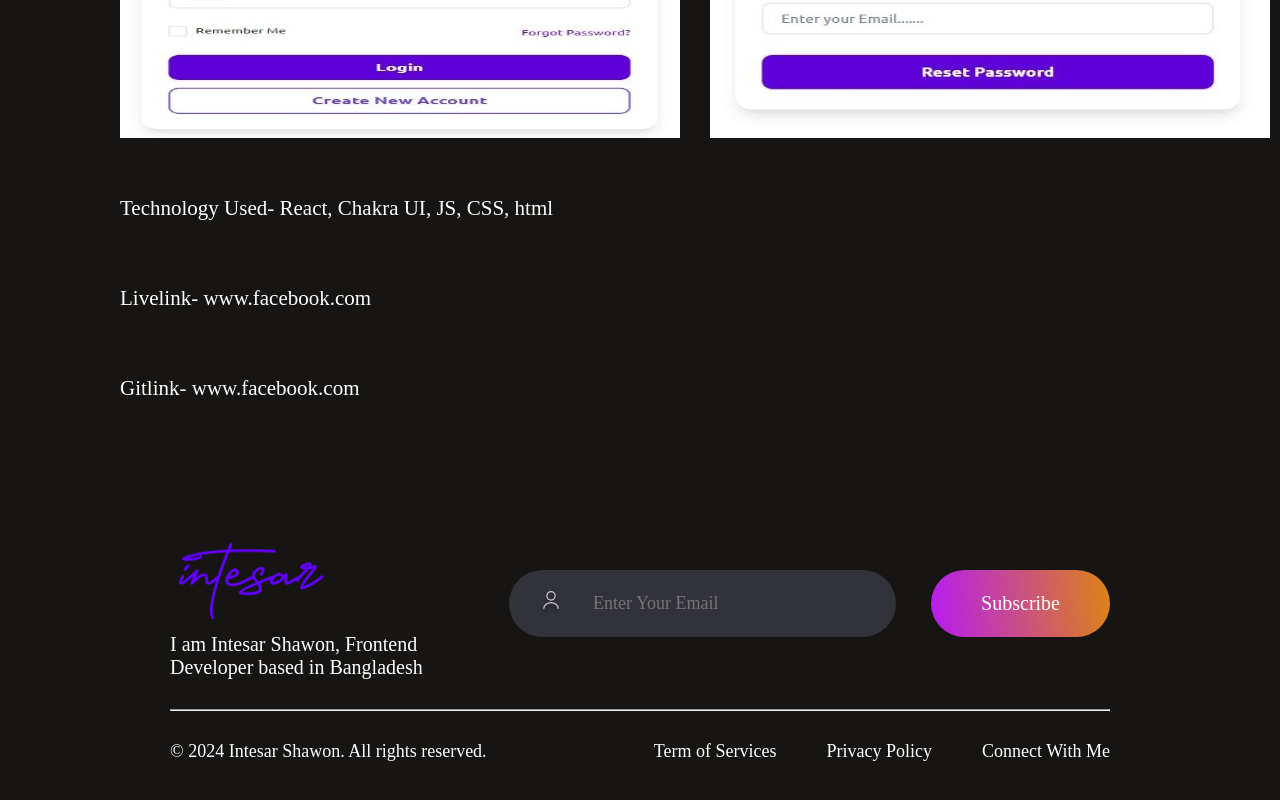
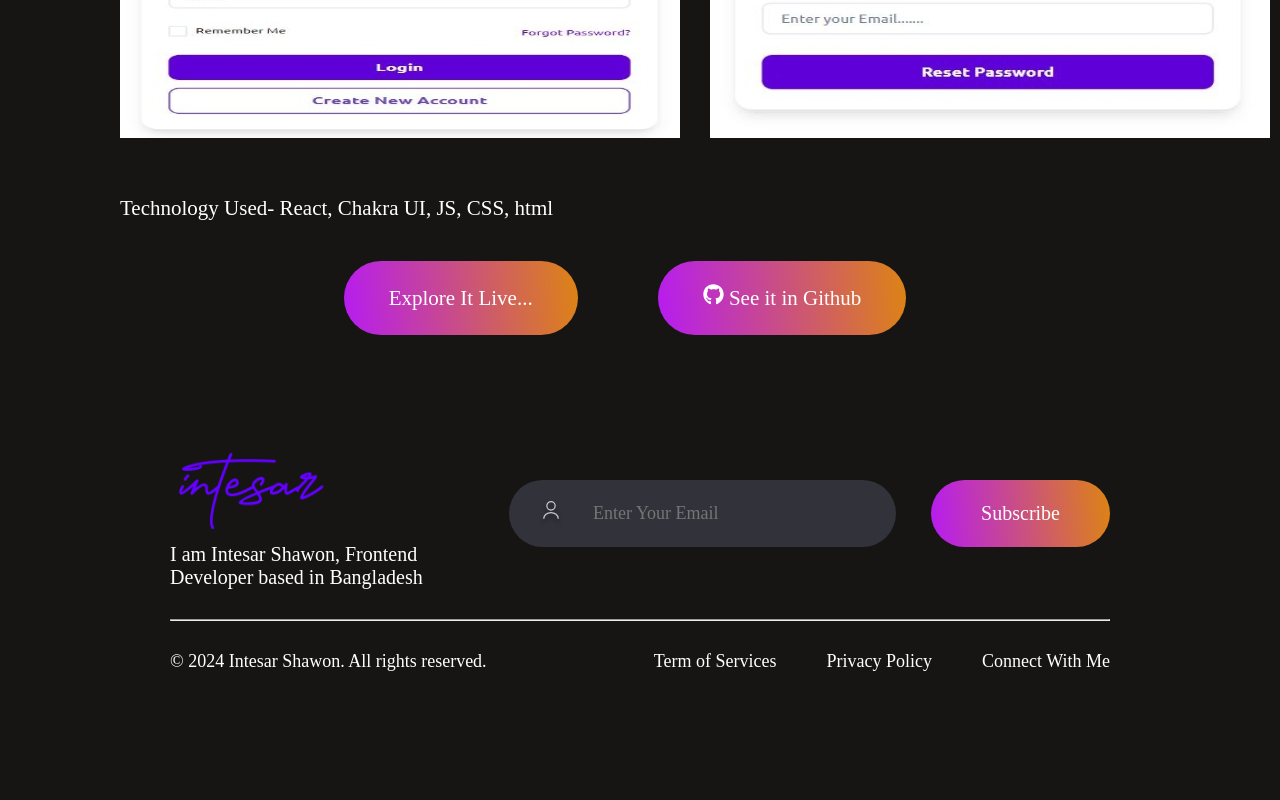
Before and after one commit to INTESARSHAWON/Portfolio, a React (Vite) app: page /detail/1 in a window 1280 px wide. Shown: the part 1413-2213 px from the top of the page. After the commit the page ends 2135 px from the top, so only its background shows below. Built offline with nearby package versions, Linux system fonts and the light colour scheme.

Commit message:
gitlink, livelink decorate

```diff
--- a/src/Components/Card/Card.jsx
+++ b/src/Components/Card/Card.jsx
@@ -5,7 +5,7 @@ import { Link } from 'react-router-dom';
 const Card = ({projectThumb, title, id}) => {
   return (
     <div className='card-container'>
-        <img src={projectThumb} alt='projectThumb'/>
+        <Link to={`/detail/${id}`}> <img src={projectThumb} alt='projectThumb'/> </Link>
         {/* <div className='explore-button' >Explore {title}</div> */}
         <div className='details-button'>
           <Link to={`/detail/${id}`} >Details about {title}</Link>
--- a/src/Components/Navbar/Navbar.css
+++ b/src/Components/Navbar/Navbar.css
@@ -42,7 +42,7 @@
 }
 
 .nav-connect{
-    padding: 20px 40px;
+    padding: 15px 20px;
     border-radius: 50px;
     background: linear-gradient(267deg, #DA7C25 0.36%, #B923E1 102.06%);
     font-size: 22px;
--- a/src/Components/ProjectDetail/ProjectDetail.jsx
+++ b/src/Components/ProjectDetail/ProjectDetail.jsx
@@ -1,5 +1,4 @@
 import React, { useEffect, useState } from 'react'
-import Navbar from '../Navbar/Navbar'
 import Footer from '../Footer/Footer'
 import { useLocation, useParams } from 'react-router'
 import './projectDetail.css';
@@ -28,6 +27,7 @@ import contactPage from "../../assets/ECommerce/contactPage.jpg";
 import mainWebsite2 from "../../assets/AmazonClone/mainWebsite2.jpg";
 import slidingalbum from "../../assets/SlidingAlbum/slidingalbum.jpg";
 import slidingalbum2 from "../../assets/SlidingAlbum/slidingalbum2.jpg";
+import { FaGithub } from "react-icons/fa";
 
 const ProjectDetail = () => {
 
@@ -42,7 +42,7 @@ const ProjectDetail = () => {
         projectdetails: "This is a responsive crypto dashboard app created by React where I implemented authentication. There is a signin page, a signup page, along with a dashboard with transactions and support system. A user can sign in or sign out from the dashboard. Here I use Chakra UI as well.",
         technologyUsed: ["React", ", ", "Chakra UI", ", ", "JS", ", ", "CSS", ", ", "html"],
         livelink: "www.facebook.com",
-        gitlink: "www.facebook.com",
+        gitlink: "https://github.com/INTESARSHAWON/Auth-Crypto-Dashboard-using-React-Chakra-UI",
       },
       {
         id: 2,
@@ -50,8 +50,8 @@ const ProjectDetail = () => {
         screenshots: [dashboard2, playNow, playingGame, showRules],
         projectdetails: "its a Dice Game made with React. First user have to click play game to open the game. Then user have to select a number and roll the dice. If the number matches, user will get two point. If it doesn't then two points will be decreased. User can check total win or total lose in this game. Also user can check the rules and reset the game.",
         technologyUsed: ["React", ", ", "JS", ", ", "CSS", ", ", "html"],
-        livelink: "www.facebook.com",
-        gitlink: "www.facebook.com",
+        livelink: "https://iridescent-moxie-1ca858.netlify.app",
+        gitlink: "https://github.com/INTESARSHAWON/Dice-Game-using-react",
       },{
         id: 3,
         title: "React Foody Zone",
@@ -59,7 +59,7 @@ const ProjectDetail = () => {
         projectdetails: "A food related responsive webpage where all the data comes from backend. Here I use Api calling function. Here A user can search food from the list.",
         technologyUsed: ["React", ", ", "Styled components", ", ", "JS", ", ", "CSS", ", ", "html"],
         livelink: "www.facebook.com",
-        gitlink: "www.facebook.com",
+        gitlink: "https://github.com/INTESARSHAWON/Foody-Zone-Using-React",
       },{
         id: 4,
         title: "E-Commerce (JS)",
@@ -75,7 +75,7 @@ const ProjectDetail = () => {
         projectdetails: "This is a clone of the Amazon website. Its very simple. Only CSS and html are used here.",
         technologyUsed: ["CSS", ", ", "html"],
         livelink: "www.facebook.com",
-        gitlink: "www.facebook.com",
+        gitlink: "https://github.com/INTESARSHAWON/Amazon-Clone",
       },{
         id: 6,
         title: "Sliding Album (JS)",
@@ -83,7 +83,7 @@ const ProjectDetail = () => {
         projectdetails: "a sliding album created by JS and css where user can see the photos on a sliding album.",
         technologyUsed: ["JS", ", ", "CSS", ", ", "html"],
         livelink: "www.facebook.com",
-        gitlink: "www.facebook.com",
+        gitlink: "https://github.com/INTESARSHAWON/Sliding-Album",
       },
     ];
 
@@ -120,8 +120,10 @@ const ProjectDetail = () => {
           <div className='myworkFeatures'>
               <p>Technology Used- {project.technologyUsed}</p>
           </div>
-          <p>Livelink- {project.livelink}</p>
-          <p>Gitlink- {project.gitlink}</p>
+          <div className='project-details-bottom'>
+              <p><Link className='livelink' to={project.livelink}>Explore It Live...</Link> </p>
+              <p><Link className='gitlink' to={project.gitlink}> <FaGithub/> See it in Github</Link> </p>
+          </div>
         </div> }
         <Footer/>
     </div>
--- a/src/Components/ProjectDetail/projectDetail.css
+++ b/src/Components/ProjectDetail/projectDetail.css
@@ -51,7 +51,45 @@
     gap: 30px;
 }
 
+.project-details-bottom{
+    display: flex;
+    justify-content: center;
+    gap: 50px;
+}
+.livelink{
+    text-decoration: none;
+    color: #FFF;
+    cursor: pointer;
+    border-radius: 50px;
+    padding: 25px 45px;
+    background: linear-gradient(264deg, #DF8908 -5.09%, #B415FF 106.28%);
+}
+
+.livelink:hover{
+    border: 2px solid white;
+}
+
+.gitlink{
+    text-decoration: none;
+    color: #FFF;
+    cursor: pointer;
+    border-radius: 50px;
+    padding: 25px 45px;
+    background: linear-gradient(264deg, #DF8908 -5.09%, #B415FF 106.28%);
+    margin: 30px;
+}
+.gitlink:hover{
+    border: 2px solid white;
+}
+
 @media (max-width: 768px){
+    .projectDetail{
+        display: flex;
+        flex-direction: column;
+        justify-content: center;
+        align-items: center;
+    }
+
     .myworkImage{
         display: grid;
         grid-template-columns: auto;
```
